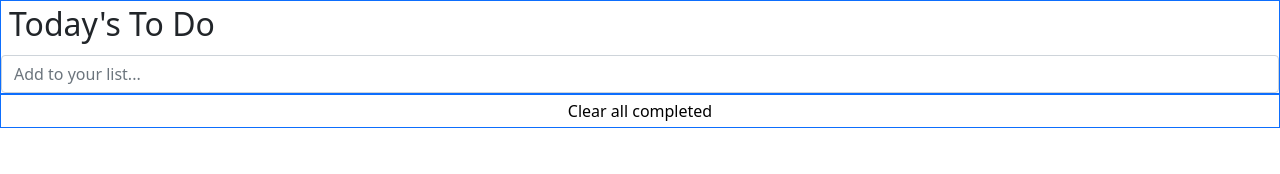
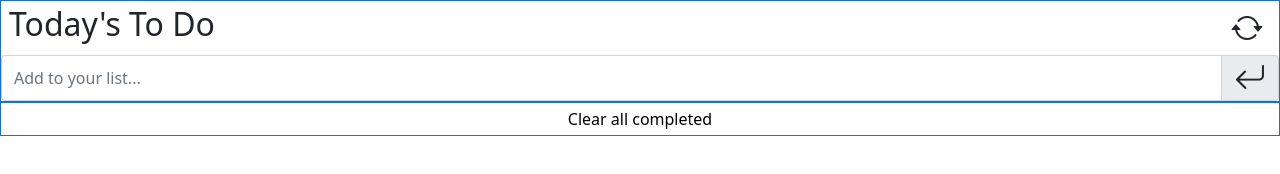
Before and after one commit to carloso0114/Todo-List-2.0, a plain HTML site: page index.html in a window 1280 px wide. Drawn offline with nearby package versions, Linux system fonts and the light colour scheme.

Commit message:
add bootstrap icons

```diff
--- a/index.html
+++ b/index.html
@@ -11,17 +11,20 @@
   <script src="https://cdn.jsdelivr.net/npm/bootstrap@5.0.2/dist/js/bootstrap.bundle.min.js"
     integrity="sha384-MrcW6ZMFYlzcLA8Nl+NtUVF0sA7MsXsP1UyJoMp4YLEuNSfAP+JcXn/tWtIaxVXM"
     crossorigin="anonymous"></script>
-  <link rel="stylesheet" href="https://use.fontawesome.com/releases/v5.15.3/css/all.css"
-    integrity="sha384-SZXxX4whJ79/gErwcOYf+zWLeJdY/qpuqC4cAa9rOGUstPomtqpuNWT9wdPEn2fk" crossorigin="anonymous" />
+  <link rel="stylesheet" href="https://cdn.jsdelivr.net/npm/bootstrap-icons@1.5.0/font/bootstrap-icons.css">
 <script defer src="index.bundle.js"></script></head>
 
 <body>
   <div class="border border-primary">
-    <h2 class="py-1 mx-2">Today's To Do</h2>
-    <div class="d-flex">
+    <div class="d-flex align-items-center justify-content-between">
+      <h2 class="py-1 mx-2">Today's To Do</h2>
+      <i class="fs-2 mx-3 bi bi-arrow-repeat"></i>
+    </div>
+    <div class="input-group">
       <input type="text" class="form-control" id="inputTask" placeholder="Add to your list..." />
+      <i class="input-group-text fs-2 bi bi-arrow-return-left"></i>
     </div>
-      <ul class="list-group" id="taskUl"></ul>
+    <ul class="list-group" id="taskUl"></ul>
   </div>
   <a href="#">
     <p class="border border-primary text-center p-1">Clear all completed</p>
```
Also changed, not shown: index.bundle.js (+1 -1 lines).
